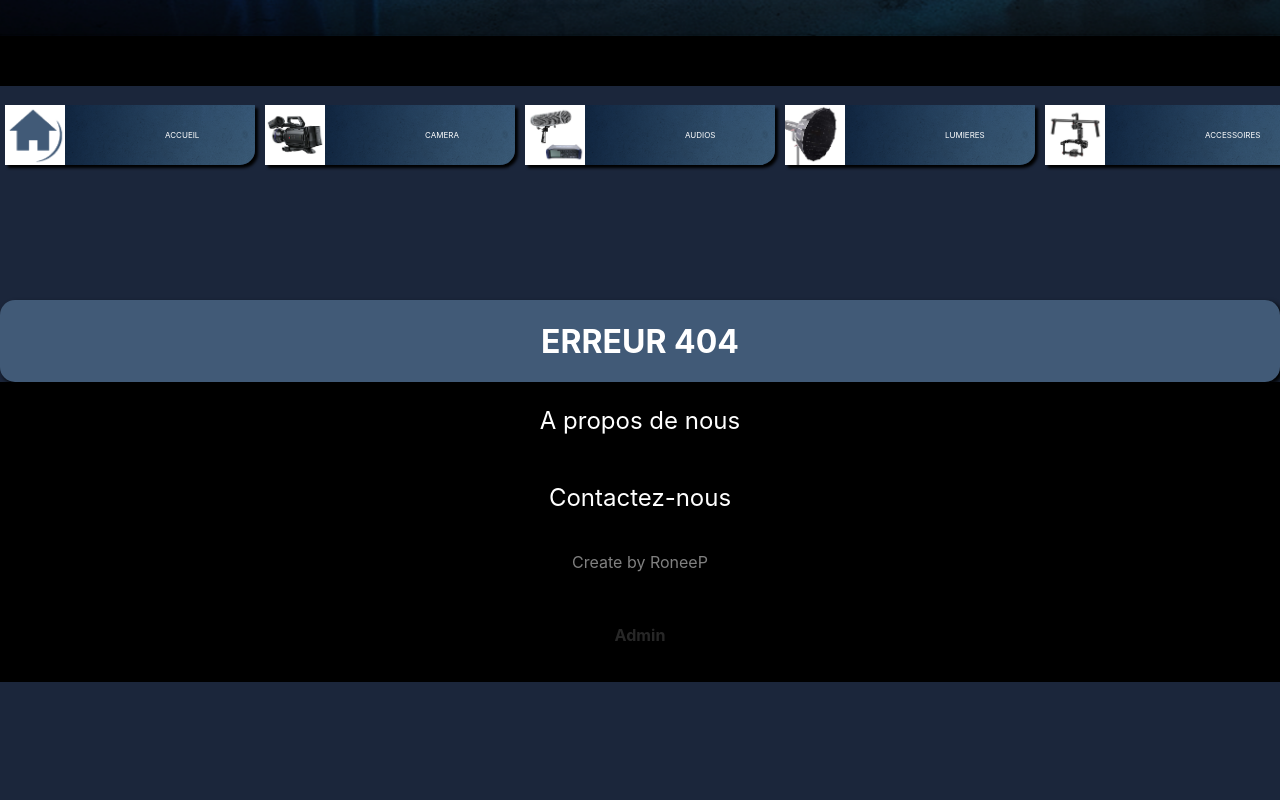
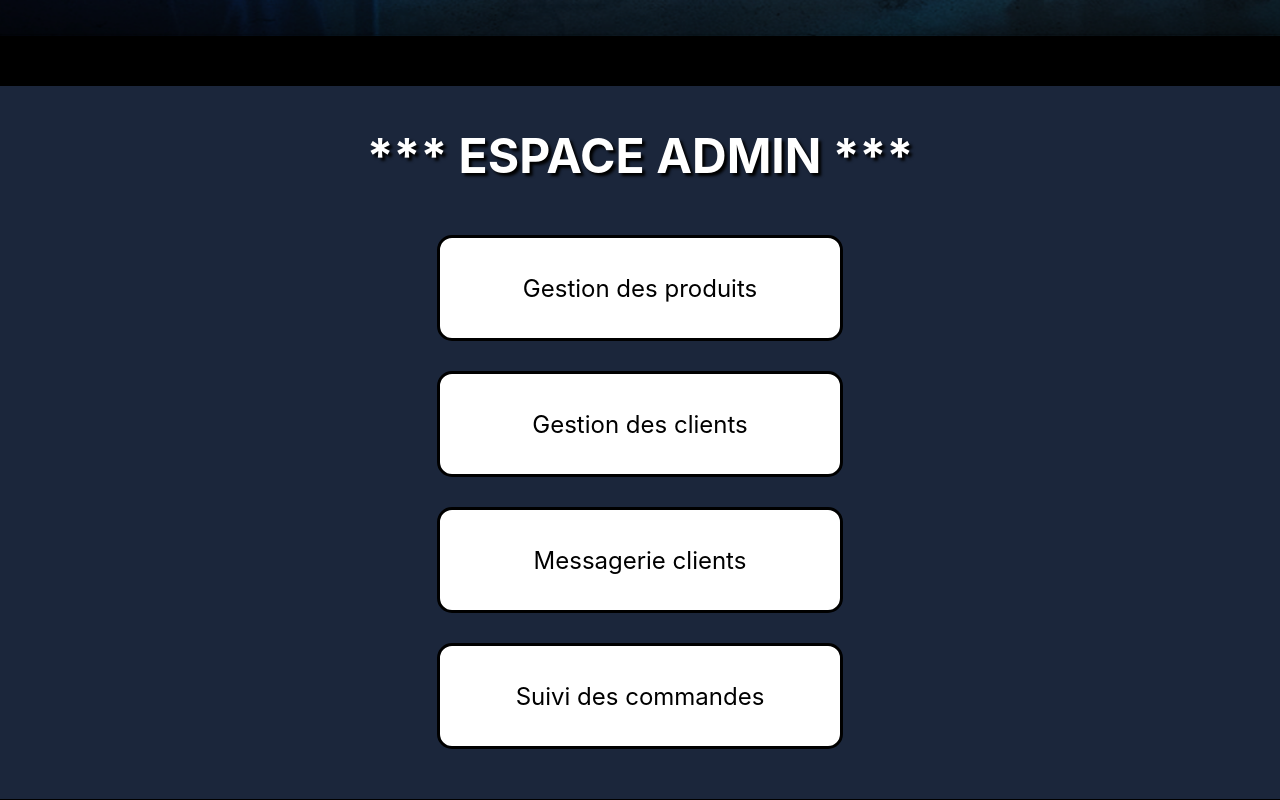
Before and after one commit to PPRonee/VIDLOCK, a React (Create React App) app: page /AdminPage in a window 1280 px wide. Before the commit this address had no page. Shown: the part 460-1260 px from the top of the page. Before the commit the page ends 1142 px from the top, so only its background shows below. Built offline with nearby package versions, Linux system fonts and the light colour scheme.

Commit message:
adminPage

```diff
--- a/src/App.tsx
+++ b/src/App.tsx
@@ -18,7 +18,14 @@ import Inscription from "./pages/Inscription";
 import ProduitDetail from "./pages/ProduitDetail";
 import { table } from "console";
 import Page404 from "./pages/Page404";
-import ConexAdmin from "./pages/conexAdmin";
+
+
+import ConexAdmin from "./pages/admin/conexAdmin";
+import AdminPage from "./pages/admin/adminPage";
+import GestionClient from "./pages/admin/GestionClient";
+import Messagerie from "./pages/admin/Messagerie";
+import SuiviCommande from "./pages/admin/SuiviCommande";
+import GestionProduit from "./pages/admin/GestionProduit";
 
 
 function App() {
@@ -39,8 +46,15 @@ function App() {
           <Route path="/Paypal" element={<Paypal />} />
           <Route path="/Connexion" element={<Connexion />} />
           <Route path="/Inscription" element={<Inscription />} />
+          <Route path="/ProduitDetail/:idProduct" element={<ProduitDetail />} />
+
+
           <Route path="/ConexAdmin" element={<ConexAdmin />} />
-          <Route path="/ProduitDetail/:idProduct" element={<ProduitDetail />} />
+          <Route path="/AdminPage" element={<AdminPage />} />
+          <Route path="/GestionClient" element={<GestionClient />} />
+          <Route path="/GestionProduit" element={<GestionProduit />} />
+          <Route path="/Messagerie" element={<Messagerie />} />
+          <Route path="/SuiviCommande" element={<SuiviCommande />} />
         </Routes>
         <Footy />
       </BrowserRouter>
--- /dev/null
+++ b/src/pages/admin/GestionClient.tsx
@@ -0,0 +1,15 @@
+import { Link } from "react-router-dom";
+import "./admin.css";
+
+const GestionClient = () => {
+  return (
+    <div>
+      <Link to="/AdminPage">
+        <h1 className="textShadow">*** ESPACE ADMIN ***</h1>
+      </Link>
+      <h2 className="bla">*** Gestion des clients ***</h2>
+    </div>
+  );
+};
+
+export default GestionClient;
--- /dev/null
+++ b/src/pages/admin/GestionProduit.tsx
@@ -0,0 +1,15 @@
+import { Link } from "react-router-dom";
+import "./admin.css";
+
+const GestionProduit = () => {
+  return (
+    <div>
+      <Link to="/AdminPage">
+        <h1 className="textShadow">*** ESPACE ADMIN ***</h1>
+      </Link>
+      <h2 className="bla">*** Gestion des produits ***</h2>
+    </div>
+  );
+};
+
+export default GestionProduit;
--- /dev/null
+++ b/src/pages/admin/Messagerie.tsx
@@ -0,0 +1,15 @@
+import { Link } from "react-router-dom";
+import "./admin.css";
+
+const Messagerie = () => {
+  return (
+    <div>
+      <Link to="/AdminPage">
+        <h1 className="textShadow">*** ESPACE ADMIN ***</h1>
+      </Link>
+      <h2 className="bla">*** Messagerie ***</h2>
+    </div>
+  );
+};
+
+export default Messagerie;
--- /dev/null
+++ b/src/pages/admin/SuiviCommande.tsx
@@ -0,0 +1,15 @@
+import { Link } from "react-router-dom";
+import "./admin.css";
+
+const SuiviCommande = () => {
+  return (
+    <div>
+      <Link to="/AdminPage">
+        <h1 className="textShadow">*** ESPACE ADMIN ***</h1>
+      </Link>
+      <h2 className="bla">*** Suivi des commandes ***</h2>
+    </div>
+  );
+};
+
+export default SuiviCommande;
--- /dev/null
+++ b/src/pages/admin/admin.css
@@ -0,0 +1,29 @@
+.etiquette{
+    color: black;
+    display: flex;
+    justify-content: center;
+    align-items: center;
+    width: 400px;
+    height: 100px;
+    background-color: white;
+    border-radius: 15px;
+    border: 3px solid black;
+    margin: 15px;
+    list-style: none;
+    font-size: x-large;
+}
+
+.menu{
+    display: grid;
+    justify-content: center;
+    align-items: center;
+    margin: 35px;
+}
+
+.textShadow{
+    text-shadow: 3px 3px 3px black ;
+}
+
+.bla{
+    color: white;
+}
--- /dev/null
+++ b/src/pages/admin/adminPage.tsx
@@ -0,0 +1,32 @@
+import { Link } from "react-router-dom";
+import "./admin.css";
+
+const AdminPage = () => {
+  return (
+    <div>
+      <Link to="/AdminPage">
+        <h1 className="textShadow">*** ESPACE ADMIN ***</h1>
+      </Link>
+
+      <div className="menu">
+        <Link to="/GestionProduit">
+          <p className="etiquette">Gestion des produits</p>
+        </Link>
+
+        <Link to="/GestionClient">
+          <p className="etiquette">Gestion des clients</p>
+        </Link>
+
+        <Link to="/Messagerie">
+          <p className="etiquette">Messagerie clients</p>
+        </Link>
+
+        <Link to="/SuiviCommande">
+          <p className="etiquette">Suivi des commandes</p>
+        </Link>
+      </div>
+    </div>
+  );
+};
+
+export default AdminPage;
--- a/src/pages/conexAdmin.tsx
+++ b/src/pages/admin/conexAdmin.tsx
@@ -2,7 +2,7 @@ import { FormEvent, useRef } from "react";
 import axios from "axios";
 import { NavLink } from "react-router-dom";
 import { useNavigate } from "react-router-dom";
-import "./Connexion.css";
+import "../Connexion.css";
 
 const ConexAdmin = () => {
   const NomElement = useRef<HTMLInputElement>(null);
@@ -34,7 +34,7 @@ const ConexAdmin = () => {
         console.log("response.data: ", response.data);
         localStorage.setItem("token", response.data.token); // très important à ne plus jamais supprimer
         setTimeout(() => {
-          navigate("/");
+          navigate("/adminPage");
         }, 1000);
         alert("Connexion réussie !");
       })
```
